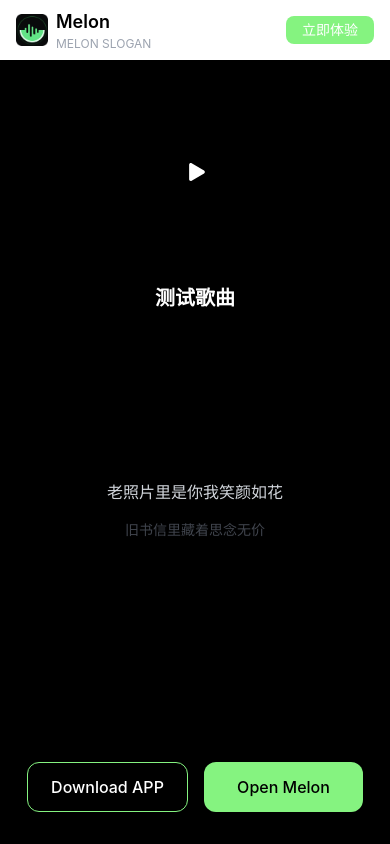
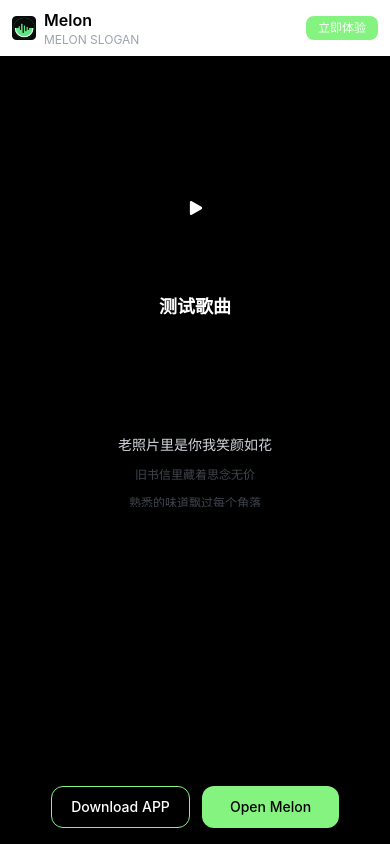
Before and after one commit to xiguapopo67/musishare, a React (Vite) app: page / in a window 390 px wide. Built offline with nearby package versions, Linux system fonts and the light colour scheme.

Commit message:
完成样式修改

```diff
--- a/src/App.tsx
+++ b/src/App.tsx
@@ -367,32 +367,35 @@ function App() {
         preload="metadata"
       />
 
-      {/* 导航栏 */}
-      <div className="bg-white px-4 py-2">
+      {/* 导航栏 - 移动端适配 */}
+      <div className="bg-white px-3 py-2 sm:px-4">
         <div className="flex items-center justify-between">
           <div className="flex items-center space-x-2">
             <img
               src="/musishare/images/logos/logo.png"
               alt="Logo"
-              className="w-8 h-8"
+              className="w-6 h-6 sm:w-8 sm:h-8"
             />
             <div className="flex flex-col">
-              <span className="text-black font-semibold text-lg">Melon</span>
+              <span className="text-black font-semibold text-base sm:text-lg">Melon</span>
               <span className="text-gray-400 text-xs">MELON SLOGAN</span>
             </div>
           </div>
-          <button className="bg-primary text-white px-4 py-1 rounded-lg text-sm" onClick={openMelonApp}>
+          <button
+            className="bg-primary text-white px-3 py-1 rounded-lg text-xs sm:text-sm sm:px-4"
+            onClick={openMelonApp}
+          >
             立即体验
           </button>
         </div>
       </div>
 
-      {/* 主要内容区域 */}
-      <div className="flex-1 flex flex-col items-center justify-center px-4 py-8">
+      {/* 主要内容区域 - 移动端适配 */}
+      <div className="flex-1 flex flex-col items-center justify-center px-3 py-4 sm:px-4 sm:py-8">
         {/* 专辑封面区域 */}
-        <div className="relative mb-8">
+        <div className="relative mb-6 sm:mb-8 mt-18 sm:mt-24">
           <div
-            className="w-40 h-40 bg-gradient-to-br from-gray-800 to-gray-900 rounded-full flex items-center justify-center relative overflow-hidden"
+            className="w-32 h-32 sm:w-40 sm:h-40 bg-gradient-to-br from-gray-800 to-gray-900 rounded-full flex items-center justify-center relative overflow-hidden"
             style={{
               backgroundImage: musicInfo.cover ? `url(${musicInfo.cover})` : 'none',
               backgroundSize: 'cover',
@@ -403,79 +406,79 @@ function App() {
             {/* 添加半透明遮罩层，确保播放按钮可见 */}
             <div className="absolute inset-0 bg-black/30 rounded-full"></div>
 
-            {/* 播放按钮 */}
+            {/* 播放按钮 - 移动端适配 */}
             <div className="relative z-10">
               <button
                 onClick={togglePlay}
-                className="w-12 h-12 bg-black/50 backdrop-blur-sm rounded-full flex items-center justify-center hover:bg-black/70 transition-all duration-300"
+                className="w-10 h-10 sm:w-12 sm:h-12 bg-black/50 backdrop-blur-sm rounded-full flex items-center justify-center hover:bg-black/70 active:bg-black/80 transition-all duration-300 touch-manipulation"
               >
                 {isPlaying ?
-                  <FaPause className="text-white text-lg" /> :
-                  <FaPlay className="text-white text-lg ml-1" />
+                  <FaPause className="text-white text-sm sm:text-lg" /> :
+                  <FaPlay className="text-white text-sm sm:text-lg ml-0.5 sm:ml-1" />
                 }
               </button>
             </div>
           </div>
         </div>
 
-        {/* 音乐信息 */}
-        <div className="text-center mb-8">
-          <h2 className="text-white text-xl font-bold mb-2">
+        {/* 音乐信息 - 移动端适配 */}
+        <div className="text-center mb-6 sm:mb-8 px-2">
+          <h2 className="text-white text-lg sm:text-xl font-bold mb-1 sm:mb-2 leading-tight">
             {musicInfo.title}
           </h2>
-          <p className="text-gray-400 text-sm">{musicInfo.genres?.join(',')}</p>
+          <p className="text-gray-400 text-xs sm:text-sm">{musicInfo.genres?.join(',')}</p>
         </div>
 
-        {/* 歌词轮播播放 */}
-        <div className="w-full h-full max-w-sm text-center mb-8">
+        {/* 歌词轮播播放 - 移动端适配 */}
+        <div className="w-full max-w-xs sm:max-w-sm text-center mb-6 sm:mb-8 px-2">
           <div
             ref={lyricsContainerRef}
-            className="rounded-lg p-4 max-h-48 overflow-y-auto custom-scrollbar"
+            className="rounded-lg p-3 sm:p-4 max-h-40 sm:max-h-48 overflow-y-auto custom-scrollbar"
             style={{
-              scrollBehavior: 'auto', // 禁用默认滚动行为，使用自定义动画
-              scrollbarWidth: 'none', // 隐藏滚动条
-              msOverflowStyle: 'none' // IE隐藏滚动条
+              scrollBehavior: 'auto',
+              scrollbarWidth: 'none',
+              msOverflowStyle: 'none'
             }}
           >
-            <div className="space-y-4">
+            <div className="space-y-3 sm:space-y-4">
               {/* 顶部空白区域 */}
-              <div className="h-24"></div>
+              <div className="h-16 sm:h-24"></div>
 
               {lyricArr.length > 0 ?
                 lyricArr.map((line, index) => (
                   <div
                     key={index}
                     ref={index === currentLyricIndex ? currentLyricRef : null}
-                    className={`transition-all duration-500 ease-in-out transform ${index === currentLyricIndex
-                      ? 'text-primary text-xl font-bold scale-110'
+                    className={`transition-all duration-500 ease-in-out transform px-2 ${index === currentLyricIndex
+                      ? 'text-primary text-lg sm:text-xl font-bold scale-105 sm:scale-110'
                       : index === currentLyricIndex - 1 || index === currentLyricIndex + 1
-                        ? 'text-gray-300 text-base'
-                        : 'text-gray-500 text-sm opacity-60'
+                        ? 'text-gray-300 text-sm sm:text-base'
+                        : 'text-gray-500 text-xs sm:text-sm opacity-60'
                       }`}
                     style={{
-                      transform: index === currentLyricIndex ? 'scale(1.1)' : 'scale(1)',
-                      filter: index === currentLyricIndex ? 'drop-shadow(0 0 8px rgba(255, 165, 0, 0.5))' : 'none'
+                      transform: index === currentLyricIndex ? 'scale(1.05)' : 'scale(1)',
+                      filter: index === currentLyricIndex ? 'drop-shadow(0 0 6px rgba(255, 165, 0, 0.4))' : 'none'
                     }}
                   >
                     {line.text}
                   </div>
                 )) : (
-                  <div className="text-gray-400 text-sm">暂无歌词</div>
+                  <div className="text-gray-400 text-xs sm:text-sm">暂无歌词</div>
                 )
               }
 
               {/* 底部空白区域 */}
-              <div className="h-24"></div>
+              <div className="h-16 sm:h-24"></div>
             </div>
           </div>
         </div>
       </div>
 
-      {/* 底部按钮区域 */}
-      <div className="absolute bottom-0 left-0 right-0 bg-gradient-to-t from-black via-black/80 to-transparent h-60 flex items-end justify-center pb-8">
-        <div className="flex space-x-4 w-full max-w-sm px-6">
+      {/* 底部按钮区域 - 移动端适配 */}
+      <div className="absolute bottom-0 left-0 right-0 bg-gradient-to-t from-black via-black/80 to-transparent h-48 sm:h-60 flex items-end justify-center pb-4 sm:pb-8">
+        <div className="flex space-x-3 sm:space-x-4 w-full max-w-xs sm:max-w-sm px-4 sm:px-6">
           <button
-            className="flex-1 bg-transparent border border-primary text-white py-3 rounded-xl font-medium text-base"
+            className="flex-1 bg-transparent border border-primary text-white py-2.5 sm:py-3 rounded-xl font-medium text-sm sm:text-base active:bg-white/10 transition-all duration-200 touch-manipulation"
             onClick={() => {
               console.log('下载APP');
             }}
@@ -483,7 +486,7 @@ function App() {
             Download APP
           </button>
           <button
-            className="flex-1 bg-primary text-black py-3 rounded-xl font-medium text-base"
+            className="flex-1 bg-primary text-black py-2.5 sm:py-3 rounded-xl font-medium text-sm sm:text-base active:bg-primary/90 transition-all duration-200 touch-manipulation"
             onClick={() => {
               openMelonApp();
             }}
--- a/src/index.css
+++ b/src/index.css
@@ -19,6 +19,11 @@ body {
   background: linear-gradient(135deg, #667eea 0%, #764ba2 100%);
   min-height: 100vh;
   overflow-x: hidden;
+  /* 移动端优化 */
+  -webkit-tap-highlight-color: transparent;
+  -webkit-touch-callout: none;
+  -webkit-user-select: none;
+  user-select: none;
 }
 
 /* 自定义滚动条 */
@@ -95,21 +100,51 @@ body {
   background-clip: text;
 }
 
-/* 自定义滚动条样式 */
+/* 隐藏滚动条样式 */
 .custom-scrollbar::-webkit-scrollbar {
-  width: 4px;
+  display: none;
+  width: 0;
+  height: 0;
+}
+
+.custom-scrollbar {
+  -ms-overflow-style: none;  /* IE and Edge */
+  scrollbar-width: none;  /* Firefox */
 }
 
 .custom-scrollbar::-webkit-scrollbar-track {
-  background: rgba(255, 255, 255, 0.1);
-  border-radius: 2px;
+  display: none;
 }
 
 .custom-scrollbar::-webkit-scrollbar-thumb {
-  background: rgba(255, 255, 255, 0.3);
-  border-radius: 2px;
+  display: none;
 }
 
 .custom-scrollbar::-webkit-scrollbar-thumb:hover {
-  background: rgba(255, 255, 255, 0.5);
+  display: none;
 }
+
+/* 移动端优化样式 */
+@media (max-width: 640px) {
+  /* 移动端触摸优化 */
+  button, [role="button"] {
+    touch-action: manipulation;
+    -webkit-tap-highlight-color: transparent;
+  }
+
+  /* 移动端字体优化 */
+  .text-xs {
+    font-size: 0.75rem;
+    line-height: 1rem;
+  }
+
+  /* 移动端间距优化 */
+  .space-y-3 > * + * {
+    margin-top: 0.75rem;
+  }
+
+  /* 移动端滚动优化 */
+  .custom-scrollbar {
+    -webkit-overflow-scrolling: touch;
+  }
+}
--- a/tailwind.config.js
+++ b/tailwind.config.js
@@ -13,6 +13,10 @@ export default {
         dark: '#121212',
         light: '#f8f9fa'
       },
+      spacing: {
+        '18': '4.5rem', // 72px
+        '24': '6rem',   // 96px
+      },
       animation: {
         'spin-slow': 'spin 3s linear infinite',
         'pulse-slow': 'pulse 2s cubic-bezier(0.4, 0, 0.6, 1) infinite',
```
